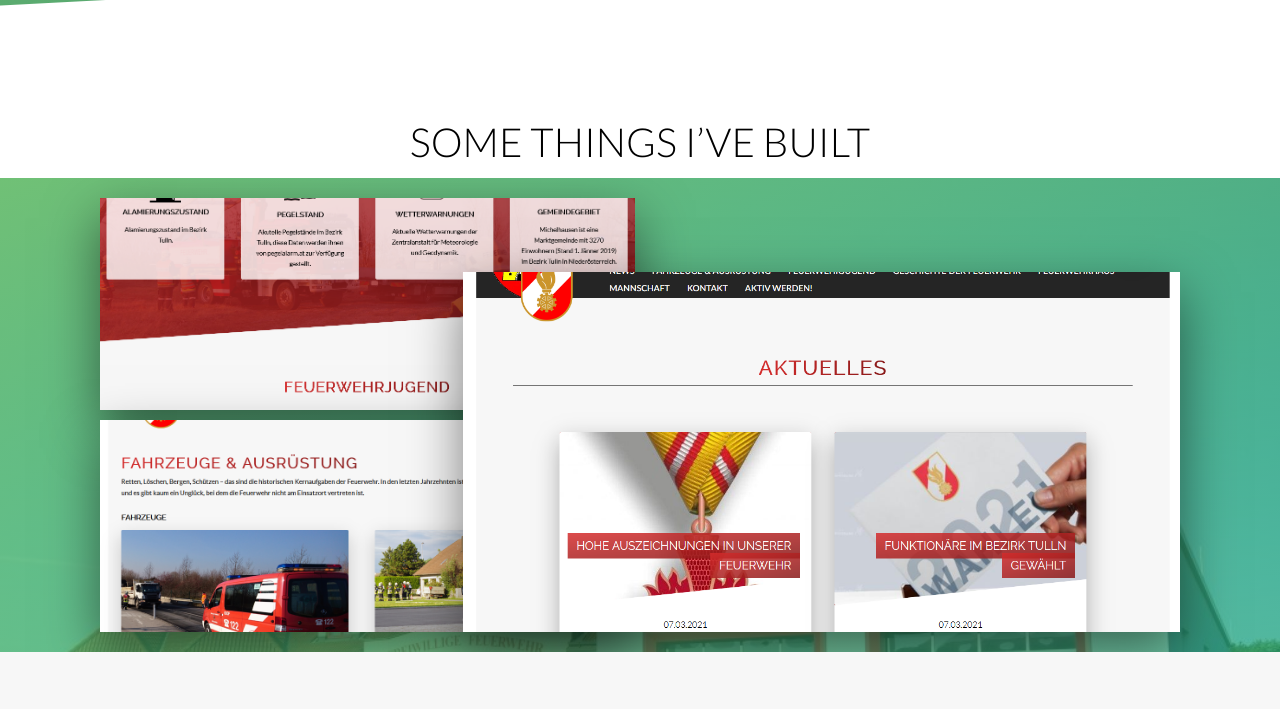
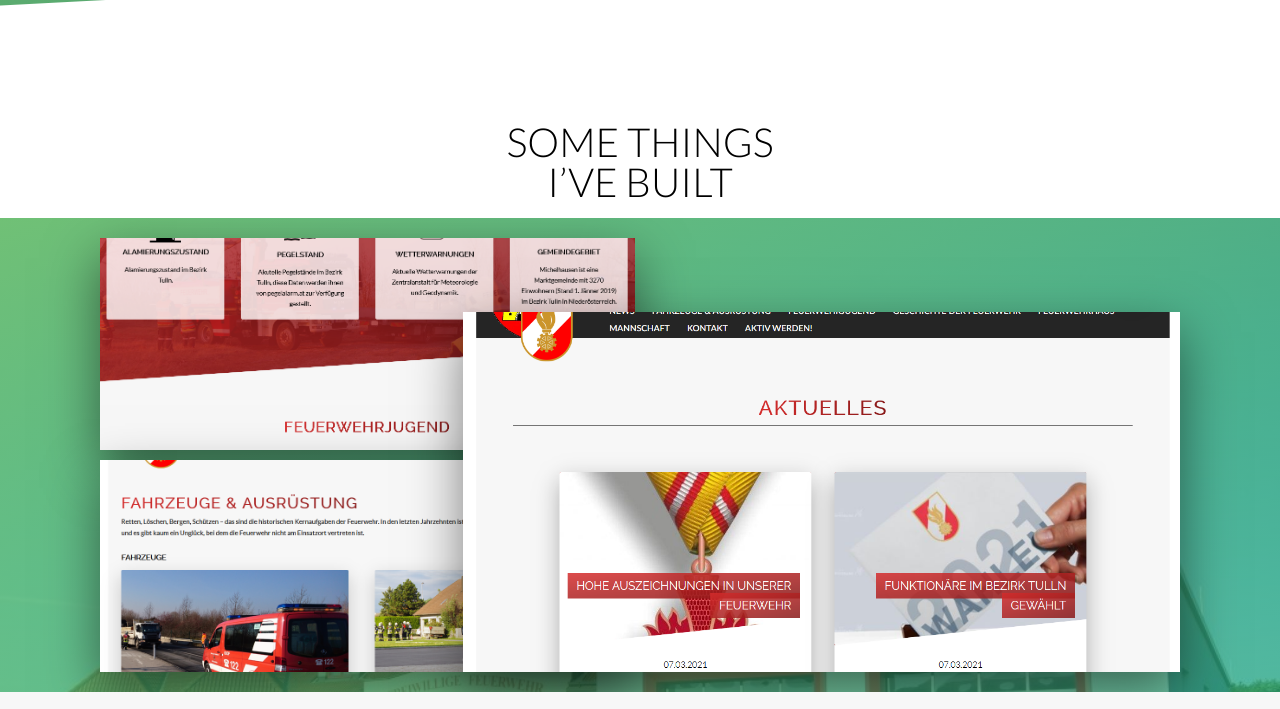
Before and after one commit to tintildev/v1, a website: page index.html in a window 1280 px wide. Shown: the part 1560-2269 px from the top of the page. Drawn offline with Linux system fonts and the light colour scheme.

Commit message:
Update index.html

```diff
--- a/index.html
+++ b/index.html
@@ -69,7 +69,7 @@
                 </div>
             </section>
             <section class="section section--story">
-                <h2 class="heading-2--black heading--section">Some Things I’ve Built</h2>
+                <h2 class="heading-2--black heading--section">Some Things <br>I’ve Built</h2>
                 <div class="story__pictures">
                     <img src="img/FF.png" alt="Feuerwehr Michelhausen" class="story__img--1" loading="lazy">
                     <img src="img/FF-1.png" alt="Feuerwehr Michelhausen" class="story__img--2" loading="lazy">
```
